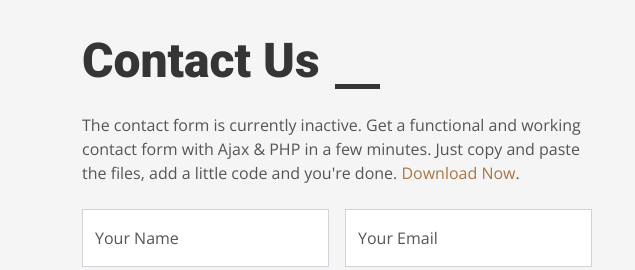
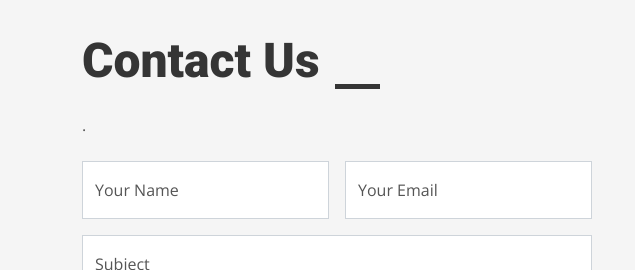
Before and after one commit to Balajijegan04/ltmstiles, a plain HTML site: page contact.html in a window 1280 px wide. Shown: the part 613-883 px from the top of the page, 0-635 px from the left. Drawn offline with nearby package versions, Linux system fonts and the light colour scheme.

Commit message:
Update contact.html

```diff
--- a/contact.html
+++ b/contact.html
@@ -129,7 +129,7 @@
                         <div class="section-title text-start">
                             <h1 class="display-5 mb-4">Contact Us</h1>
                         </div>
-                        <p class="mb-4">The contact form is currently inactive. Get a functional and working contact form with Ajax & PHP in a few minutes. Just copy and paste the files, add a little code and you're done. <a href="https://htmlcodex.com/contact-form">Download Now</a>.</p>
+                        <p class="mb-4"> <a href="https://htmlcodex.com/contact-form"></a>.</p>
                         <form>
                             <div class="row g-3">
                                 <div class="col-md-6">
```
